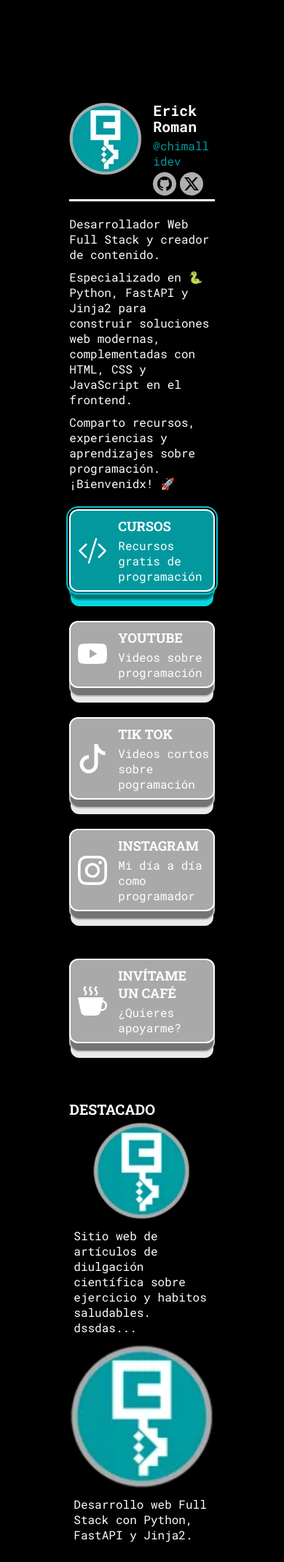
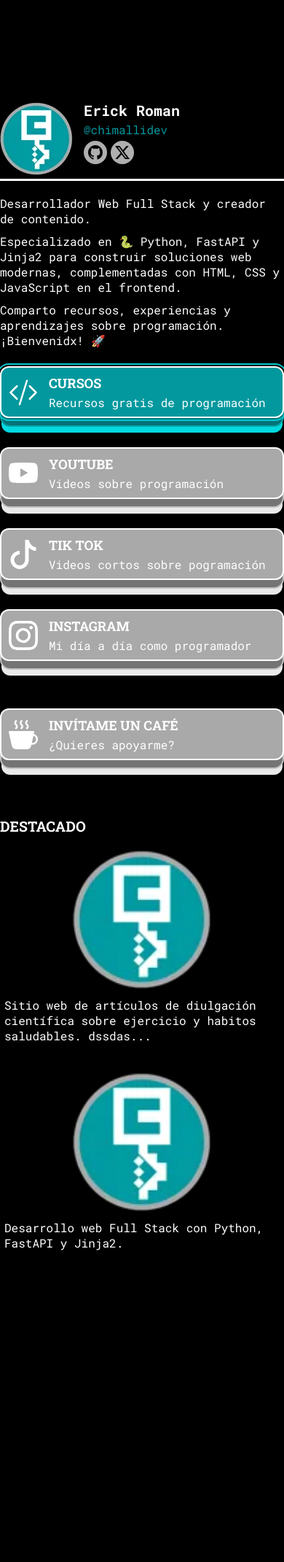
Before and after one commit to chimallidev/chimallidev_links_2, a FastAPI app: page / in a window 390 px wide. Shown: the whole page at 73% size. After the commit the page ends 1714 px from the top, so only its background shows below. Run offline with FastAPI, Linux system fonts and the light colour scheme.

Commit message:
Estructura añadida para organizar las cartas

```diff
--- a/app/static/css/base_style.css
+++ b/app/static/css/base_style.css
@@ -74,3 +74,18 @@
     grid-template-columns: 2fr 3fr 2fr;
     grid-template-areas: ". principal .";
 }
+
+@media (max-width: 1024px) {
+    .base__content {
+
+        grid-template-columns: 1fr 3fr 1fr;
+        grid-template-areas: ". principal .";
+    }
+}
+
+@media (max-width: 768px) {
+    .base__content {
+        grid-template-columns: 1fr;
+        grid-template-areas: "principal";
+    }
+}
--- a/app/static/css/components/chimalli_card_style.css
+++ b/app/static/css/components/chimalli_card_style.css
@@ -111,6 +111,7 @@
 /* -------------------------------- */
 
 .chimalli-card__description {
+    height: 34%;
     padding: 4px;
     margin-top: 8px;
 
@@ -150,6 +151,7 @@
 }
 
 .chimalli-card:active {
+    z-index: 2;
     box-shadow:
         inset 0 0 8px var(--main-color-light),
         inset 0 0 16px var(--main-color-light),
@@ -171,3 +173,23 @@
 
     transition-duration: 0.12s;
 }
+
+@media (max-width: 1024px) {
+    .chimalli-card__image-container {
+        height: 60%;
+    }
+
+    .chimalli-card__description {
+        height: 40%;
+    }
+}
+
+@media (max-width: 768px) {
+    .chimalli-card__image-container {
+        height: 66%;
+    }
+
+    .chimalli-card__description {
+        height: 34%;
+    }
+}
--- a/app/static/css/index_style.css
+++ b/app/static/css/index_style.css
@@ -23,7 +23,7 @@
     flex-direction: column;
     gap: 40px;
     margin-top: 25px;
-    margin-bottom: 50px;
+    margin-bottom: 40px;
 }
 
 .index__main-buttons .chimalli-button:last-child {
@@ -44,16 +44,39 @@
     line-height: 1.1;
     text-align: left;
     font-weight: 700;
+    margin-bottom: 15px;
 }
 
-.index__destacado-item {
-    flex: 0 0 calc(50% - 2.5px);
-    width: calc(50% - 2.5px);
+.index__destacado-cards {
+    width: 100%;
+    display: grid;
+    grid-template-columns: 1fr 1fr;
+    gap: 5px;
+    grid-template-areas:
+    "card1 card2";
 }
+
+.index__destacado-item-1 {
+    grid-area: card1;
+}
+
+.index__destacado-item-2 {
+    grid-area: card2;
+}
+
 
 @media (max-width: 768px) {
     .index__destacado-item {
         flex: 0 0 100%;
         width: 100%;
     }
+
+    .index__destacado-cards {
+        grid-template-columns: 1fr;
+        grid-template-rows: auto;
+        gap: 5px;
+        grid-template-areas:
+        "card1"
+        "card2";
+    }
 }
--- a/app/templates/index.html
+++ b/app/templates/index.html
@@ -43,13 +43,15 @@
         <h2 class="index__h2">
             {{ "Destacado" | upper }}
         </h2>
-        {% if destacados_cards %}
+        <section class="index__destacado-cards">
+            {% if destacados_cards %}
             {% for card in destacados_cards %}
-                <article class="index__destacado-item">
+                <div class="index__destacado-item-{{loop.index}}">
                     {{ chimalli_card(card) }}
-                </article>
+                </div>
             {% endfor %}
         {% endif %}
+        </section>
 
     </section>
 
```
